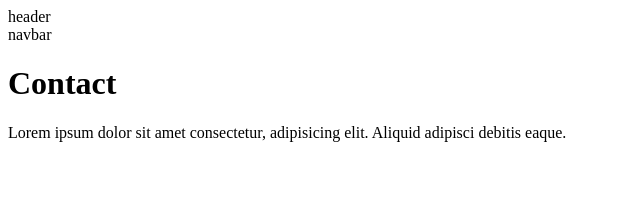
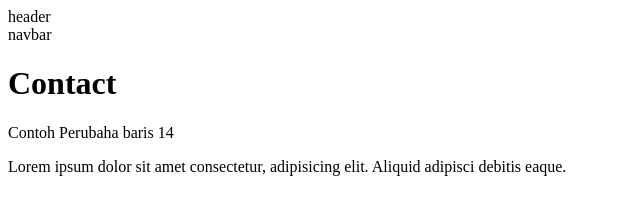
Before and after one commit to calvinbahtiar/CompanyPorifile, a plain HTML site: page contacts.html in a window 1280 px wide. Shown: the whole page, without its empty margins (0-640 px from the left). Drawn offline with Linux system fonts and the light colour scheme.

Commit message:
menambah penjelasan contact us

```diff
--- a/contacts.html
+++ b/contacts.html
@@ -11,6 +11,8 @@
     <nav>navbar</nav>
     <h1>Contact</h1>
 
+    <div>Contoh Perubaha baris 14</div>
+
     <p>Lorem ipsum dolor sit amet consectetur, adipisicing elit. Aliquid adipisci debitis eaque.</p>
 </body>
 </html>
```
